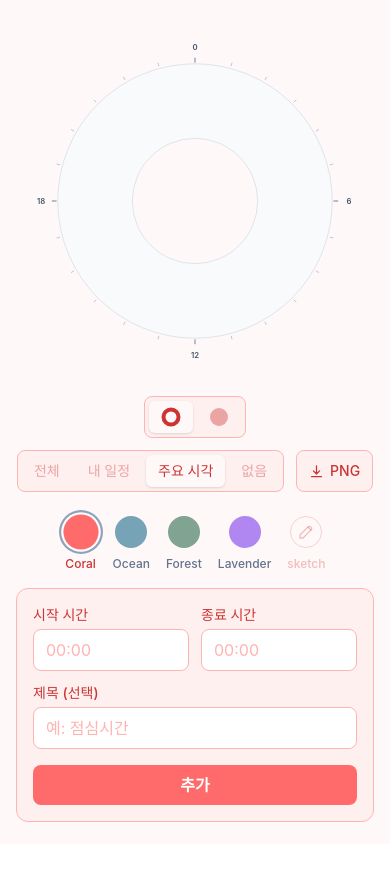
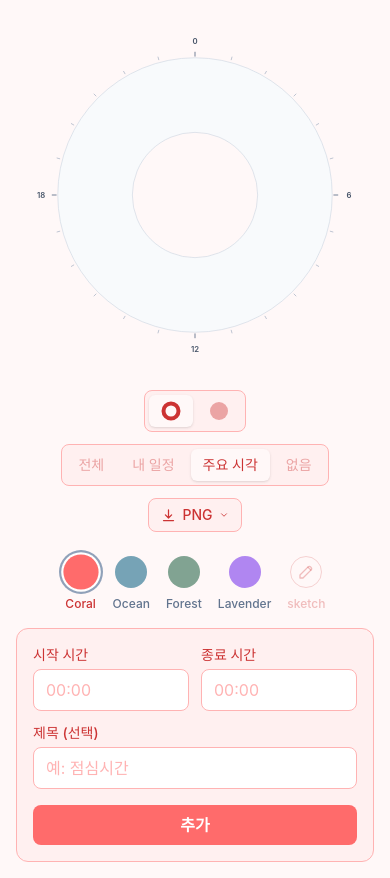
Before and after one commit to hungerbk/dayframe, a React (Vite) app: page / in a window 390 px wide. Before the commit the page ends 844 px from the top, so only its background shows below. Built offline with nearby package versions, Linux system fonts and the light colour scheme.

Commit message:
feat: 다운로드 시 모바일 비율(9:16)로도 다운로드할 수 있도록 기능 추가

```diff
--- a/src/components/timetable/Timetable.tsx
+++ b/src/components/timetable/Timetable.tsx
@@ -11,6 +11,25 @@ import { CX, CY, OUTER_R, INNER_R, COLOR_RING_STROKE, COLOR_CIRCLE_BG } from "./
 import type { Shape, NumberDisplay } from "./svgUtils";
 import { BlockArc, SketchBlockArc } from "./BlockArc";
 import { HourTicks, HourLabels, SketchBackground, SketchHourTicks, SketchCircleStroke } from "./TimetableCircle";
+
+function composeMobileCanvas(squareDataUrl: string, bgColor: string): Promise<string> {
+  return new Promise((resolve) => {
+    const img = new Image();
+    img.onload = () => {
+      const w = img.width;
+      const h = Math.round(w * (16 / 9));
+      const canvas = document.createElement("canvas");
+      canvas.width = w;
+      canvas.height = h;
+      const ctx = canvas.getContext("2d")!;
+      ctx.fillStyle = bgColor;
+      ctx.fillRect(0, 0, w, h);
+      ctx.drawImage(img, 0, Math.round((h - w) / 2), w, w);
+      resolve(canvas.toDataURL("image/png"));
+    };
+    img.src = squareDataUrl;
+  });
+}
 
 // 도넛 아이콘: 두꺼운 테두리의 원
 function DonutIcon() {
@@ -37,22 +56,37 @@ export default function Timetable() {
   const [selectedTheme, setSelectedTheme] = useState<Theme>(THEMES[0]);
   const [isSketch, setIsSketch] = useState(false);
   const [isDownloading, setIsDownloading] = useState(false);
+  const [showSizeMenu, setShowSizeMenu] = useState(false);
   const svgContainerRef = useRef<HTMLDivElement>(null);
+  const downloadMenuRef = useRef<HTMLDivElement>(null);
 
-  async function handleDownload() {
+  useEffect(() => {
+    if (!showSizeMenu) return;
+    function onClickOutside(e: MouseEvent) {
+      if (downloadMenuRef.current && !downloadMenuRef.current.contains(e.target as Node)) {
+        setShowSizeMenu(false);
+      }
+    }
+    document.addEventListener("mousedown", onClickOutside);
+    return () => document.removeEventListener("mousedown", onClickOutside);
+  }, [showSizeMenu]);
+
+  async function handleDownload(size: "square" | "mobile") {
     if (!svgContainerRef.current || isDownloading) return;
     setIsDownloading(true);
+    setShowSizeMenu(false);
     try {
       const date = new Date().toISOString().slice(0, 10);
-      const dataUrl = await toPng(svgContainerRef.current, {
+      const squareDataUrl = await toPng(svgContainerRef.current, {
         pixelRatio: 2,
         backgroundColor: selectedTheme.ui.page,
         // 외부 CDN 폰트 fetch 시 CORS 우회를 위해 캐시 없이 재요청
         fetchRequestInit: { cache: "no-cache" },
       });
+      const finalDataUrl = size === "mobile" ? await composeMobileCanvas(squareDataUrl, selectedTheme.ui.page) : squareDataUrl;
       const link = document.createElement("a");
       link.download = `dayframe-${date}.png`;
-      link.href = dataUrl;
+      link.href = finalDataUrl;
       link.click();
     } finally {
       setIsDownloading(false);
@@ -88,21 +122,11 @@ export default function Timetable() {
       <div className="flex flex-col items-center gap-4 w-full lg:flex-1 min-w-0">
         <div ref={svgContainerRef} className="w-full aspect-square max-w-[75vh]">
           <svg viewBox="0 0 600 600" width="100%" height="100%">
-            {isSketch ? (
-              <SketchBackground />
-            ) : (
-              <circle cx={CX} cy={CY} r={OUTER_R} fill={COLOR_CIRCLE_BG} stroke={COLOR_RING_STROKE} strokeWidth={1} />
-            )}
+            {isSketch ? <SketchBackground /> : <circle cx={CX} cy={CY} r={OUTER_R} fill={COLOR_CIRCLE_BG} stroke={COLOR_RING_STROKE} strokeWidth={1} />}
 
             {isSketch ? <SketchHourTicks /> : <HourTicks />}
 
-            {blocks.map((block) =>
-              isSketch ? (
-                <SketchBlockArc key={block.id} block={block} innerR={innerR} />
-              ) : (
-                <BlockArc key={block.id} block={block} innerR={innerR} />
-              ),
-            )}
+            {blocks.map((block) => (isSketch ? <SketchBlockArc key={block.id} block={block} innerR={innerR} /> : <BlockArc key={block.id} block={block} innerR={innerR} />))}
 
             {/* 도넛 모드: 블록이 구멍 안쪽을 침범하지 않도록 흰 원으로 덮는다 */}
             {innerR > 0 && <circle cx={CX} cy={CY} r={innerR} fill="var(--color-page)" stroke={isSketch ? "none" : COLOR_RING_STROKE} strokeWidth={1} />}
@@ -132,19 +156,34 @@ export default function Timetable() {
             value={numberDisplay}
             onChange={(v) => setNumberDisplay(v)}
           />
+          <div ref={downloadMenuRef} className="relative">
             <button
               type="button"
-            onClick={handleDownload}
+              onClick={() => !isDownloading && setShowSizeMenu((v) => !v)}
               disabled={isDownloading}
               aria-label="PNG 다운로드"
-            className="flex items-center gap-1.5 px-3 py-1.5 rounded-lg border border-border bg-background text-text text-sm font-medium hover:bg-border/30 active:opacity-80 transition-colors disabled:opacity-50 disabled:cursor-not-allowed"
-          >
+              aria-expanded={showSizeMenu}
+              className="flex items-center gap-1.5 px-3 py-1.5 rounded-lg border border-border bg-background text-text text-sm font-medium hover:bg-border/30 active:opacity-80 transition-colors disabled:opacity-50 disabled:cursor-not-allowed">
               <svg width="15" height="15" viewBox="0 0 24 24" fill="none" aria-hidden>
                 <path d="M12 3v13M7 11l5 5 5-5" stroke="currentColor" strokeWidth="2" strokeLinecap="round" strokeLinejoin="round" />
                 <path d="M4 20h16" stroke="currentColor" strokeWidth="2" strokeLinecap="round" />
               </svg>
-            {isDownloading ? "저장 중…" : "PNG"}
+              {isDownloading ? "저장 중" : "PNG"}
+              <svg width="10" height="10" viewBox="0 0 24 24" fill="none" aria-hidden className={`transition-transform ${showSizeMenu ? "rotate-180" : ""}`}>
+                <path d="M6 9l6 6 6-6" stroke="currentColor" strokeWidth="2" strokeLinecap="round" strokeLinejoin="round" />
+              </svg>
             </button>
+            {showSizeMenu && (
+              <div className="absolute bottom-full mb-1.5 left-1/2 -translate-x-1/2 bg-white border border-border rounded-lg shadow-md overflow-hidden z-10 min-w-30">
+                <button type="button" onClick={() => handleDownload("square")} className="w-full px-4 py-2 text-sm text-text text-left hover:bg-background transition-colors">
+                  정사각형
+                </button>
+                <button type="button" onClick={() => handleDownload("mobile")} className="w-full px-4 py-2 text-sm text-text text-left hover:bg-background transition-colors border-t border-border">
+                  모바일 (9:16)
+                </button>
+              </div>
+            )}
+          </div>
         </div>
       </div>
 
```
Lines whose indentation alone changed are shown as unchanged.
